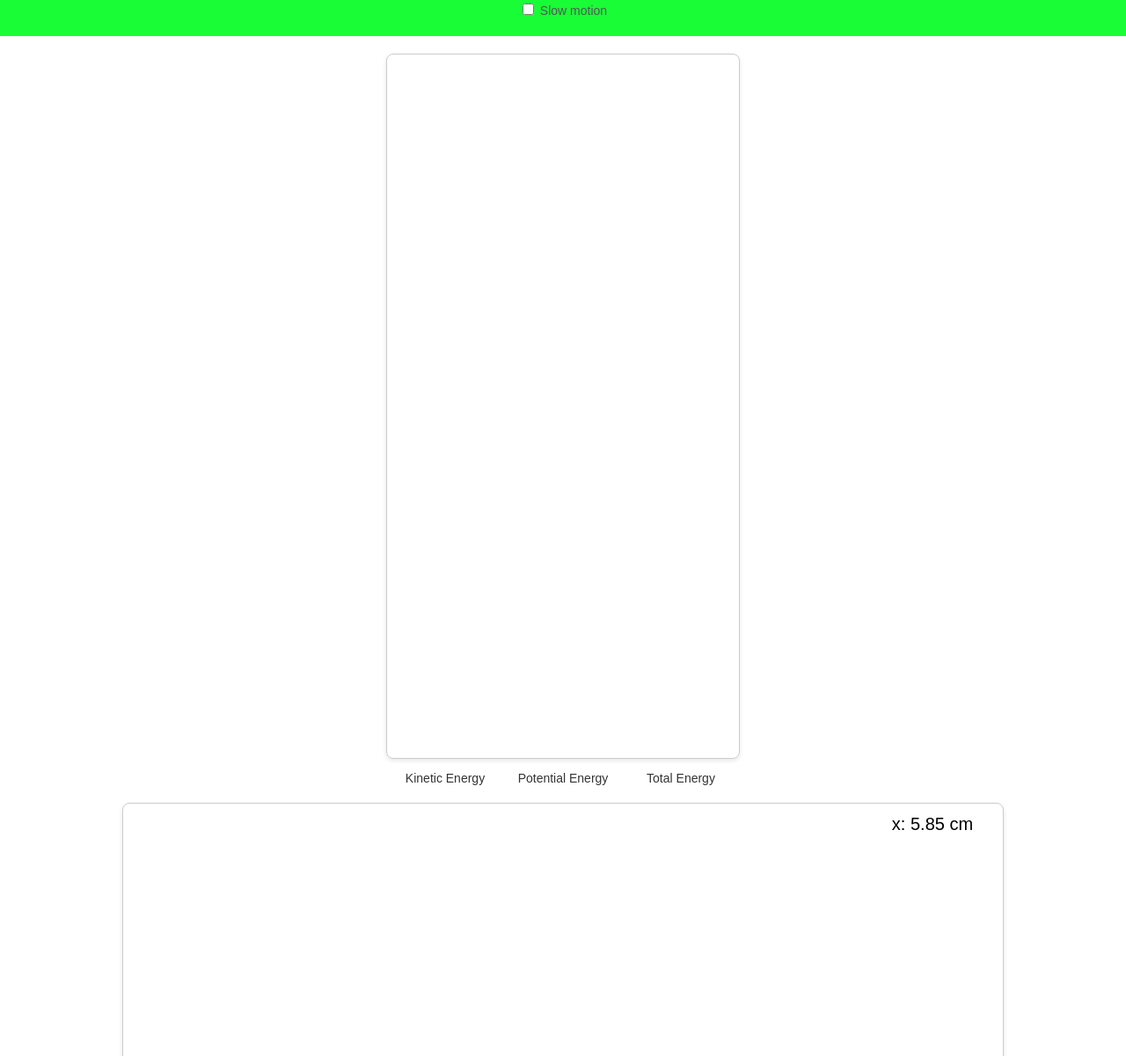
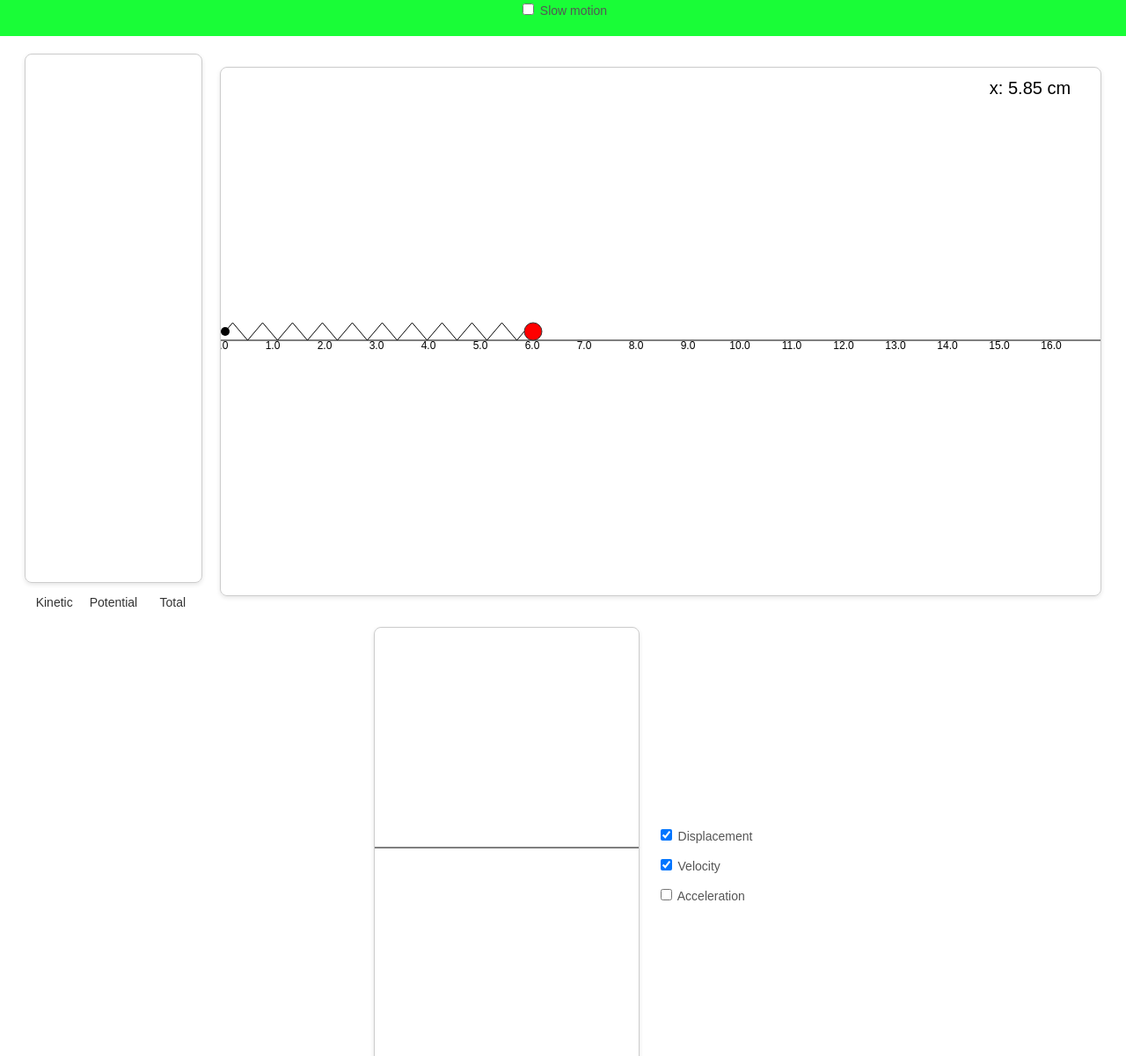
Before and after one commit to iuli26/engine-website, a plain HTML site: page spring.html in a window 1280 px wide. Shown: the part 99-1300 px from the top of the page at 88% size. Drawn offline with Linux system fonts and the light colour scheme.

Commit message:
Update spring.html

```diff
--- a/spring.html
+++ b/spring.html
@@ -132,19 +132,19 @@
 
     <div id="divPrincipal">
         <div>
-            <canvas id="energyCanvas" width="400" height="800"></canvas>
+            <canvas id="energyCanvas" width="200" height="600"></canvas>
             <div id="energyLabels">
-                <div>Kinetic Energy</div>
-                <div>Potential Energy</div>
-                <div>Total Energy</div>
+                <div>Kinetic </div>
+                <div>Potential </div>
+                <div>Total </div>
             </div>
         </div>
-        <canvas id="springCanvas" width="1000" height="800">
+        <canvas id="springCanvas" width="1000" height="600">
 
         </canvas>
 
         <div>
-            <canvas id="plotCanvas" width="580" height="500"></canvas>
+            <canvas id="plotCanvas" width="300" height="500"></canvas>
 
             <div class="legend">
                 <div><span class="displacement"></span>Displacement</div>
```
